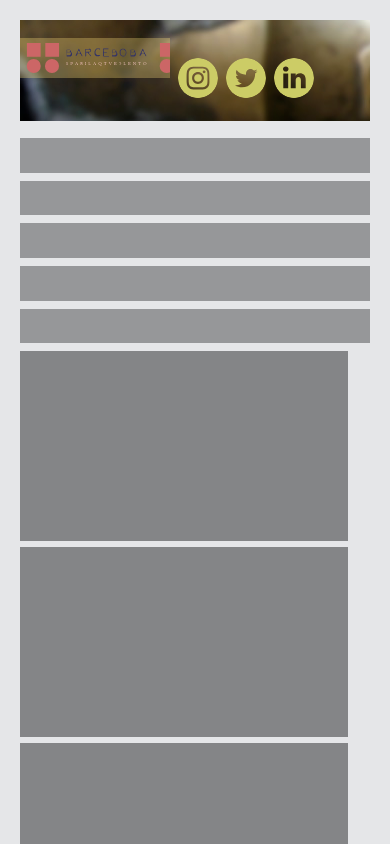
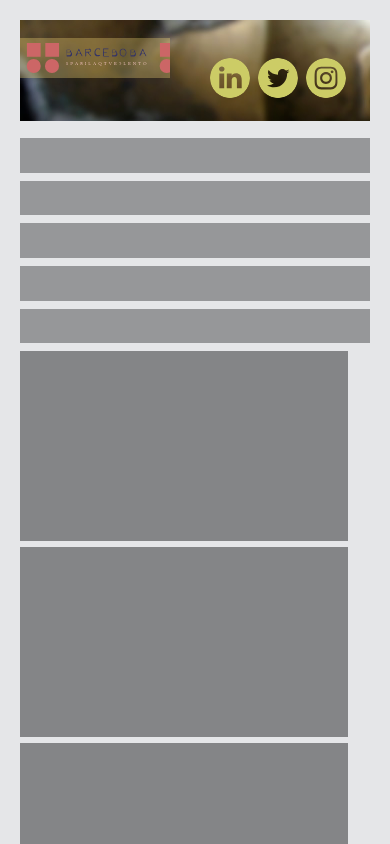
Before and after one commit to Barceboba/itAcademyVue, a plain HTML site: page De Wireframe a HTML (M.2)/Exercici 2/index.html in a window 390 px wide. Shown: the top 844 px of the page. Drawn offline with Linux system fonts and the light colour scheme.

Commit message:
responsive

```diff
--- a/De Wireframe a HTML (M.2)/Exercici 2/styles/wireframe.css
+++ b/De Wireframe a HTML (M.2)/Exercici 2/styles/wireframe.css
@@ -74,18 +74,15 @@ body {
 }
 
 #inst {
-
     background-image: url(../images/instagram.svg);
 }
 
 #twit {
-
     background-image: url(../images/twitter.svg);
 
 }
 
 #linke {
-    width: 40px;
     background-image: url(../images/linkedin.svg);
 
 }
@@ -172,7 +169,8 @@ body {
     }
 
     .social ul {
-        display: inline-flex;
+        display: block;
+        margin-right: -22%;
     }
 
     .navegacion, .aside, .article {
```
